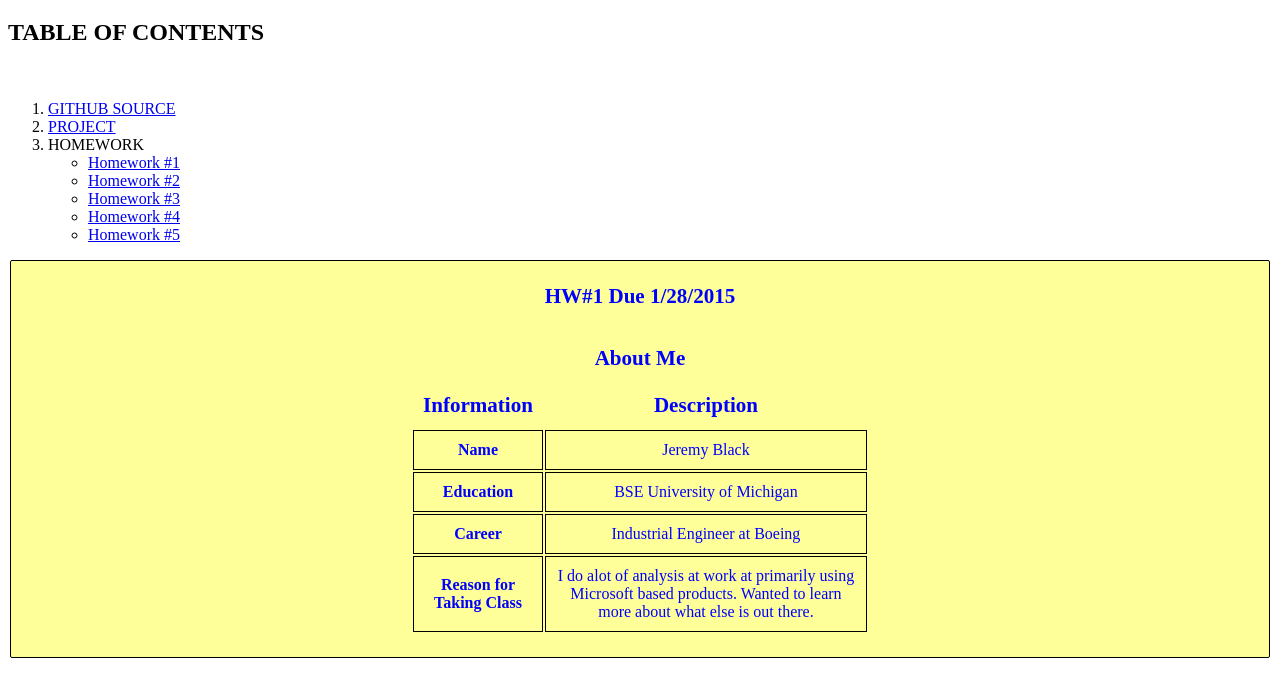
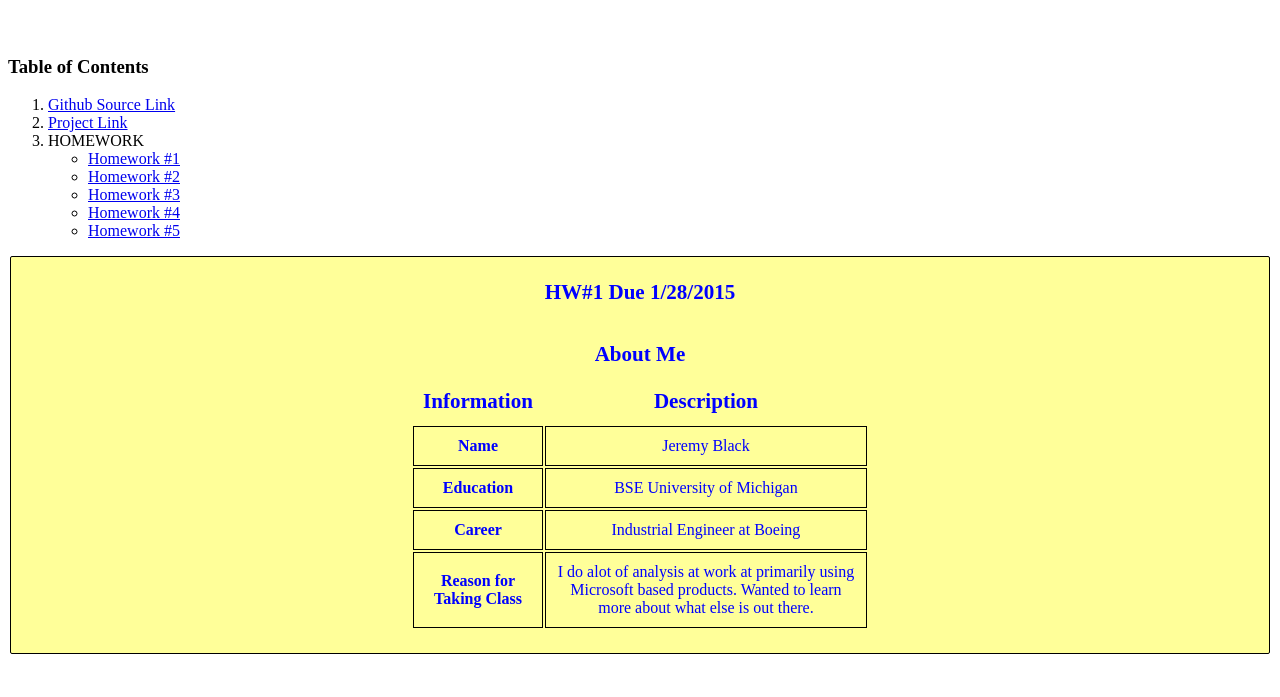
Before and after one commit to jeremyb311/jeremyb311.github.io, a plain HTML site: page index.html in a window 1280 px wide. Shown: the part 61-758 px from the top of the page. Drawn offline with Linux system fonts and the light colour scheme.

Commit message:
Update index.html

```diff
--- a/index.html
+++ b/index.html
@@ -5,13 +5,11 @@
 		<link type="text/css" rel="stylesheet" href="stylesheet.css"/>
 	</head>
 	<body>
-		<h1>Jeremy's IE 590 Homepage</h1>
-		<h2> TABLE OF CONTENTS </h2>
-		<br>
-
+		<h1>Jeremy's IE 590 Homepage</h1><br>
+		<h3> Table of Contents </h3>
 		<ol>
-			<li><a href="https://github.com/jeremyb311/jeremyb311.github.io">GITHUB SOURCE</a></li>
-			<li><a href="https:\\www.google.com">PROJECT</a></li>
+			<li><a href="https://github.com/jeremyb311/jeremyb311.github.io">Github Source Link</a></li>
+			<li><a href="https:\\www.google.com">Project Link</a></li>
 			<li>HOMEWORK</li>
 				<ul>
 					<li><a href="https:\\www.google.com">Homework #1</a></li>
@@ -21,6 +19,17 @@
 					<li><a href="https:\\www.google.com">Homework #5</a></li>
 				</ul>
 		</ol>
+
+
+
+
+
+
+
+
+
+
+
 
 		<div id="div-HW1">
 			<h3> HW#1 Due 1/28/2015</h>
```
